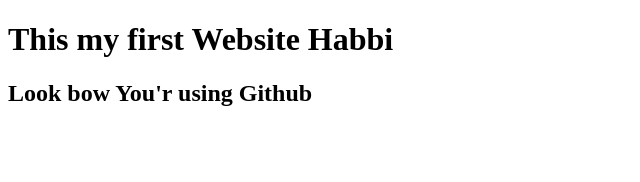
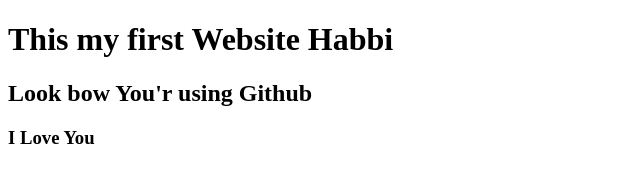
Before and after one commit to 13MN08/my-first--website, a plain HTML site: page index.html in a window 1280 px wide. Shown: the whole page, without its empty margins (0-640 px from the left). Drawn offline with Linux system fonts and the light colour scheme.

Commit message:
Update index.html

```diff
--- a/index.html
+++ b/index.html
@@ -8,5 +8,6 @@
 <body>
     <h1>This my first Website Habbi</h1>
     <h2>Look bow You'r using Github</h2>
+    <h3>I Love You</h3>
 </body>
 </html>
```
